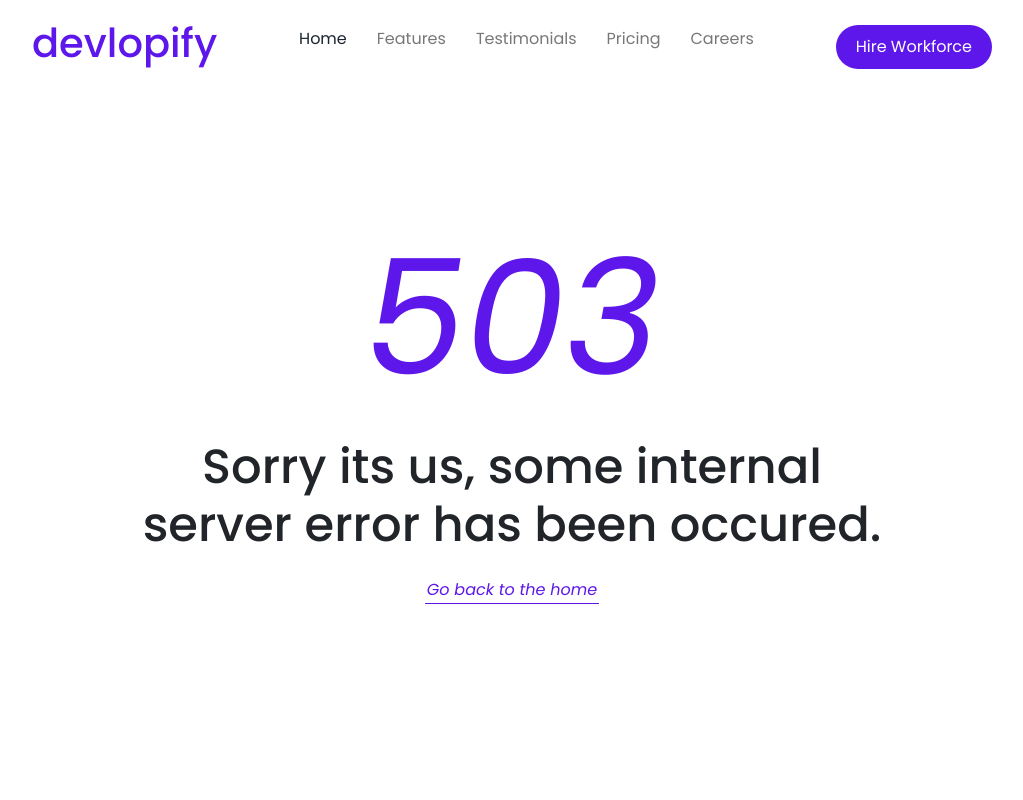
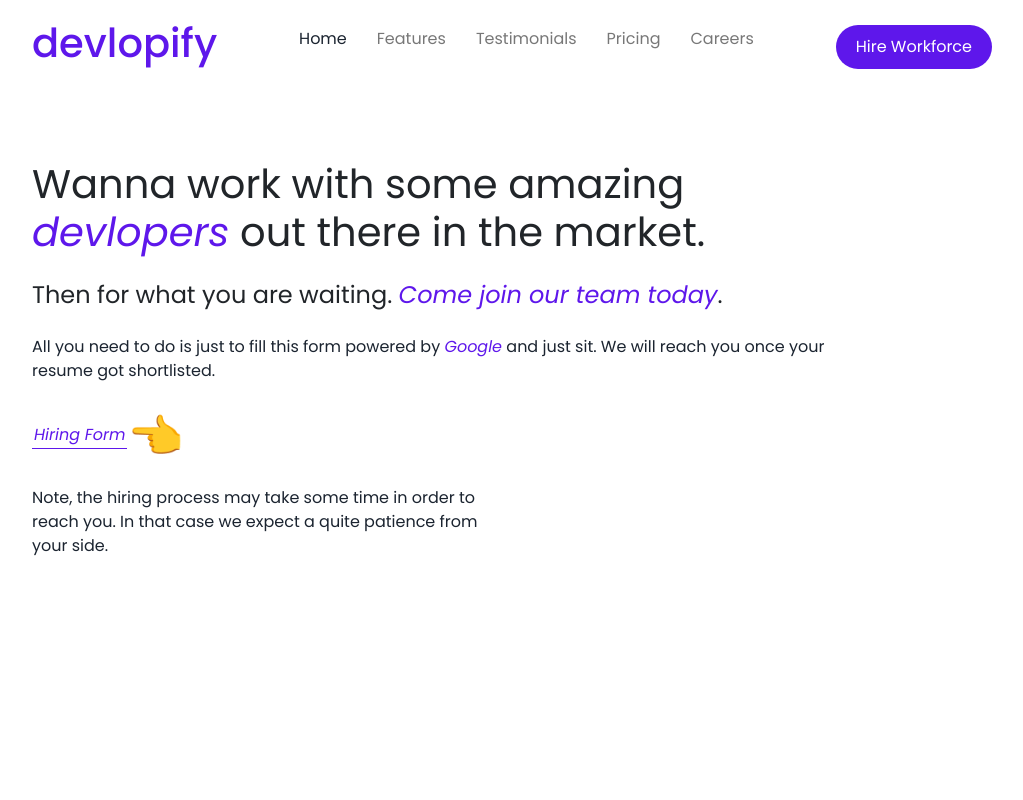
Before and after one commit to tier3guy/devlopify, a React (Create React App) app: page /Career in a window 1280 px wide. Shown: the top 800 px of the page, without its empty margins (128-1151 px from the left). Built offline with nearby package versions, Linux system fonts and the light colour scheme.

Commit message:
careers-page

```diff
--- a/src/App.js
+++ b/src/App.js
@@ -3,6 +3,7 @@ import Navbar from "./components/Navbar";
 import ErrorPage from "./components/Error";
 import Footer from "./components/Footer";
 import Careers from "./components/Careers";
+import PricingComponent from "./components/PricingComponent";
 import {Switch, Route} from "react-router-dom";
 
 const App = () => {
@@ -16,6 +17,21 @@ const App = () => {
         <Route exact path="/careers">
           <Careers/>
         </Route>
+        <Route exact path="/career">
+          <Careers/>
+        </Route>
+        <Route exact path="/Career">
+          <Careers/>
+        </Route>
+        <Route exact path="/pricings">
+          <PricingComponent/>
+        </Route>
+        <Route exact path="/pricing">
+          <PricingComponent/>
+        </Route>
+        <Route exact path="/Pricing">
+          <PricingComponent/>
+        </Route>
         <Route path={'*'}>
           <ErrorPage errorCode={'503'}/>
         </Route>
--- a/src/components/Careers/index.css
+++ b/src/components/Careers/index.css
@@ -3,6 +3,19 @@
     height: 100%;
     margin: auto;
     padding-top: 10em;
+}
+.career-img-wrapper{
+    width: 50%;
+    display: flex;
+    justify-content: center;
+}
+#form{
+    display: flex;
+    align-items: center;
+}
+#form > p{
+    font-size: 45px;
+    margin-top: 20px;
 }
 .career-wrapper > h1, .career-wrapper > h4, .career-wrapper > p, .career-wrapper > h5{
     width: 85%;
@@ -10,6 +23,11 @@
     margin-bottom: 25px;
 }
 
+.career-wrapper > div > p{
+    font-size: 45px;
+    margin-left: 15px;
+    margin-top: 20px;
+}
 .note{
     margin-top: 35px;
 }
--- a/src/components/Careers/index.js
+++ b/src/components/Careers/index.js
@@ -7,11 +7,18 @@ const Careers = () => {
             <div className="career-wrapper">
                 <h1>Wanna work with some amazing <i>devlopers</i> out there in the market.</h1>
                 <h4>Then for what you are waiting. <i>Come join our team today</i>.</h4>
-                <p>All you need to do is just to fill this form powered by <i>Google</i> and just sit. We will reach you once your resume got shortlisted.</p>
+                <p className="mb-0">All you need to do is just to fill this form powered by <i>Google</i> and just sit. We will reach you once your resume got shortlisted.</p>
 
-                <a href="https://forms.gle/iKsFFJBcKQL8xsmf6"><i>Hiring Form</i></a>
+                <div className="career-img-wrapper">
+                    <div>
+                        <div id="form">
+                            <a href="https://forms.gle/iKsFFJBcKQL8xsmf6"><i>Hiring Form</i></a>
+                            <p>👈</p>
+                        </div>
+                        <p className="note mt-0">Note, the hiring process may take some time in order to reach you. In that case we expect a quite patience from your side.</p>
+                    </div>
+                </div>
 
-                <p className="note">Note, the hiring process may take some time in order to reach you. In that case we expect a quite patience from your side.</p>
             </div>
         </div>
         </>
--- a/src/components/Navbar/index.js
+++ b/src/components/Navbar/index.js
@@ -21,10 +21,10 @@ const Navbar = () => {
             <div className="offcanvas offcanvas-start" tabindex="-1" id="offcanvasExample" aria-labelledby="offcanvasExampleLabel">
                 <div className='nav-responsive'>
                     <ul className='p-0'>
-                        <Link className='nav-items'>Home</Link>
-                        <Link className='nav-items c-grey'>Features</Link>
+                        <Link to='/' className='nav-items'>Home</Link>
+                        <a href='#features' className='nav-items c-grey'>Features</a>
                         <Link className='nav-items c-grey'>Testimonials</Link>
-                        <Link className='nav-items c-grey'>Pricing</Link>
+                        <Link to='/pricings' className='nav-items c-grey'>Pricing</Link>
                         <Link to='/careers' className='nav-items c-grey' rel="noreferrer">Careers</Link>
                     </ul>
                     <button className='btn-primary'>Hire Workforce</button>
--- /dev/null
+++ b/src/components/PricingComponent/index.css
@@ -0,0 +1,8 @@
+.pricing-component{
+    min-height: 100vh;
+    padding-top: 8em;
+    padding-bottom: 3em;
+    display: flex;
+    align-items: center;
+    flex-direction: column;
+}
--- /dev/null
+++ b/src/components/PricingComponent/index.js
@@ -0,0 +1,23 @@
+import './index.css';
+
+const PricingComponent = () => {
+
+    const src = 'https://images.unsplash.com/photo-1611095785020-1ba3dd228ea7?ixlib=rb-4.0.3&ixid=MnwxMjA3fDB8MHxzZWFyY2h8NHx8ZGVhbHN8ZW58MHwxfDB8fA%3D%3D&auto=format&fit=crop&w=500&q=60';
+
+    return (
+        <>
+            <div className='main-wrapper'>
+                <div className='w-75 m-auto pricing-component'>
+                    <h1>Simple, transparent pricing</h1>
+                    <p>No contracts, No suprise fees</p>
+                    <div className='plan-switcher mt-3'>
+                        <button className='btn btn-primary btn-switcher m-2'>Web Applications</button>
+                        <button className='btn btn-primary btn-switcher m-2'>Mobile Applications</button>
+                    </div>
+                </div>
+            </div>
+        </>
+    )
+}
+
+export default PricingComponent;
--- a/src/index.css
+++ b/src/index.css
@@ -165,6 +165,9 @@ a:hover{
 .modal div{
   border: none;
 }
+.btn-switcher{
+  width: 13em;
+}
 
 @media only screen and (max-width: 600px) {
   .w-75{
```
